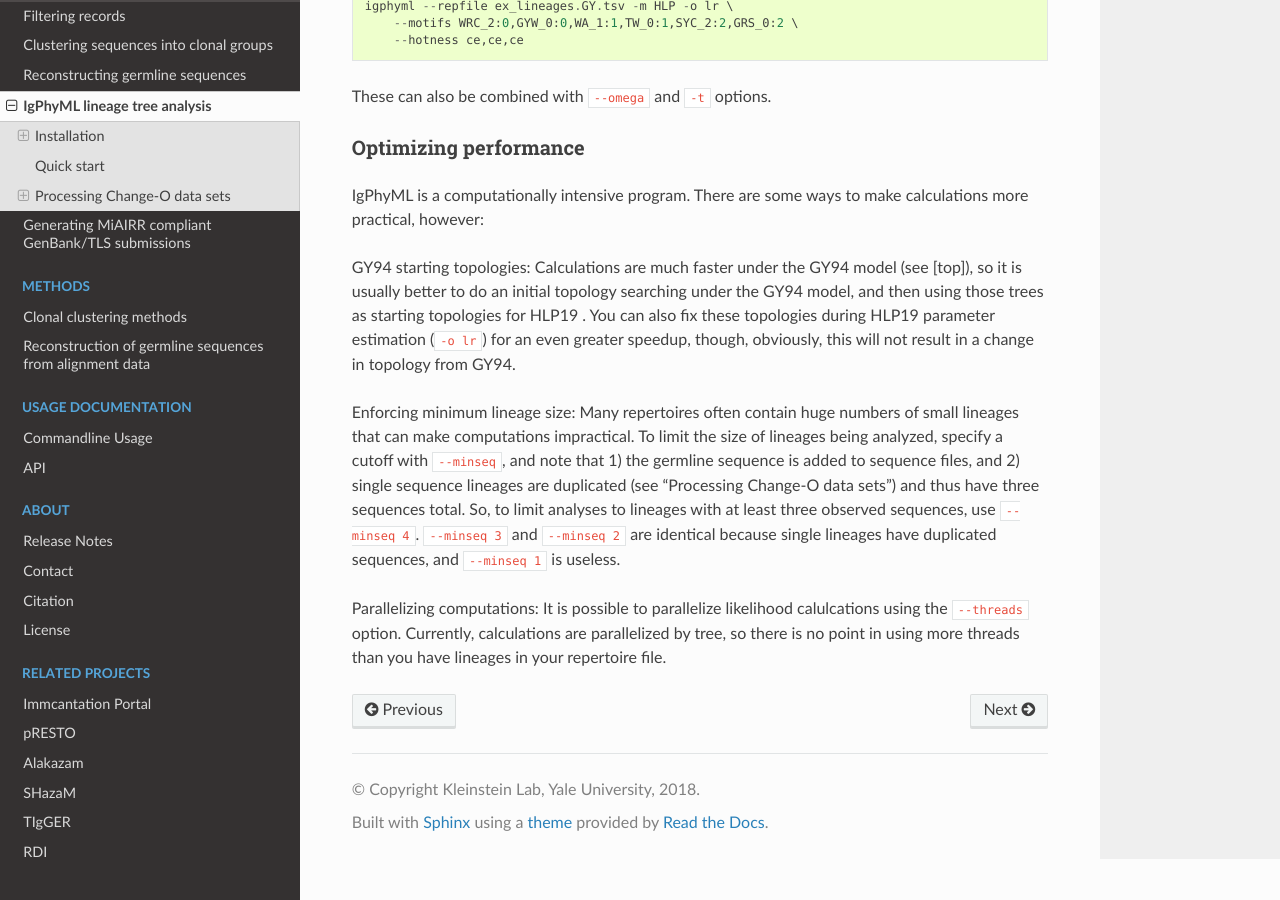
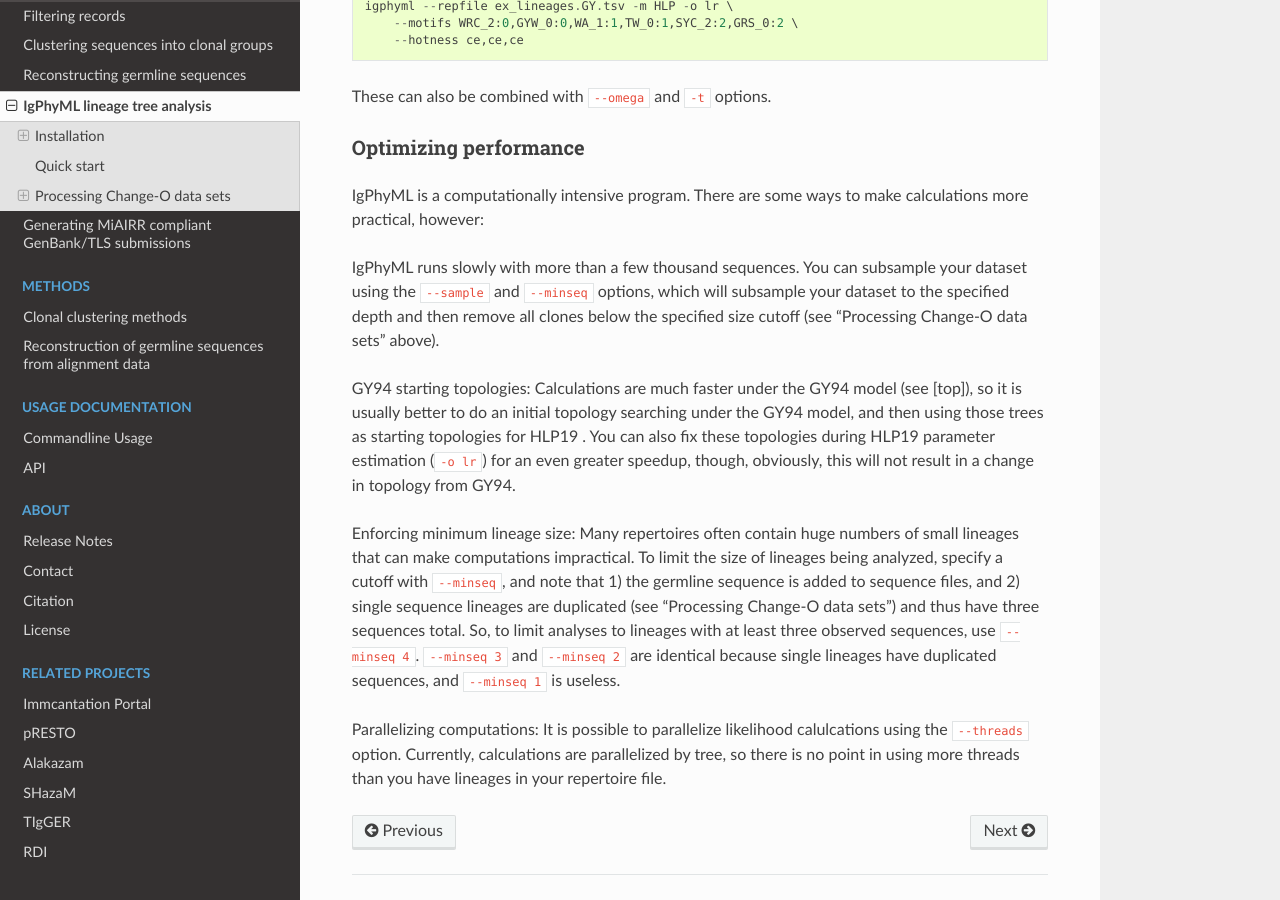
Before and after one commit to immcantation/changeo, a Sphinx documentation site: the page built from docs/examples/igphyml.rst, in a window 1280 px wide and 900 px high, scrolled down 6292 px. Built offline with Sphinx 7.4.7 and the Read the Docs theme 2.0.0, drawn with Linux system fonts in a browser that asks for light colours; formulas are drawn with MathJax 3; some of the changed text lies outside the part shown.

Commit message:
IgPhyML documentation updates

```diff
--- a/docs/examples/igphyml.rst
+++ b/docs/examples/igphyml.rst
@@ -173,7 +173,7 @@
 likelihood values in IgPhyML.
 
 IgPhyML runs slowly with more than a few thousand sequences. You can
-subsample your dataset using the ``--sample`` and --misneq options,
+subsample your dataset using the ``--sample`` and ``--minseq`` options,
 which will subsample your dataset to the specified depth and then remove
 all clones below the specified size cutoff::
 
@@ -325,6 +325,12 @@
 IgPhyML is a computationally intensive program. There are some ways to
 make calculations more practical, however:
 
+IgPhyML runs slowly with more than a few thousand sequences. You can
+subsample your dataset using the ``--sample`` and ``--minseq`` options,
+which will subsample your dataset to the specified depth and then remove
+all clones below the specified size cutoff (see "Processing Change-O data
+sets" above).
+
 GY94 starting topologies: Calculations are much faster under the GY94
 model (see [top]), so it is usually better to do an initial topology
 searching under the GY94 model, and then using those trees as starting
```
Also changed, not shown: other parts of docs/examples/igphyml.rst (+1 -1 lines).
